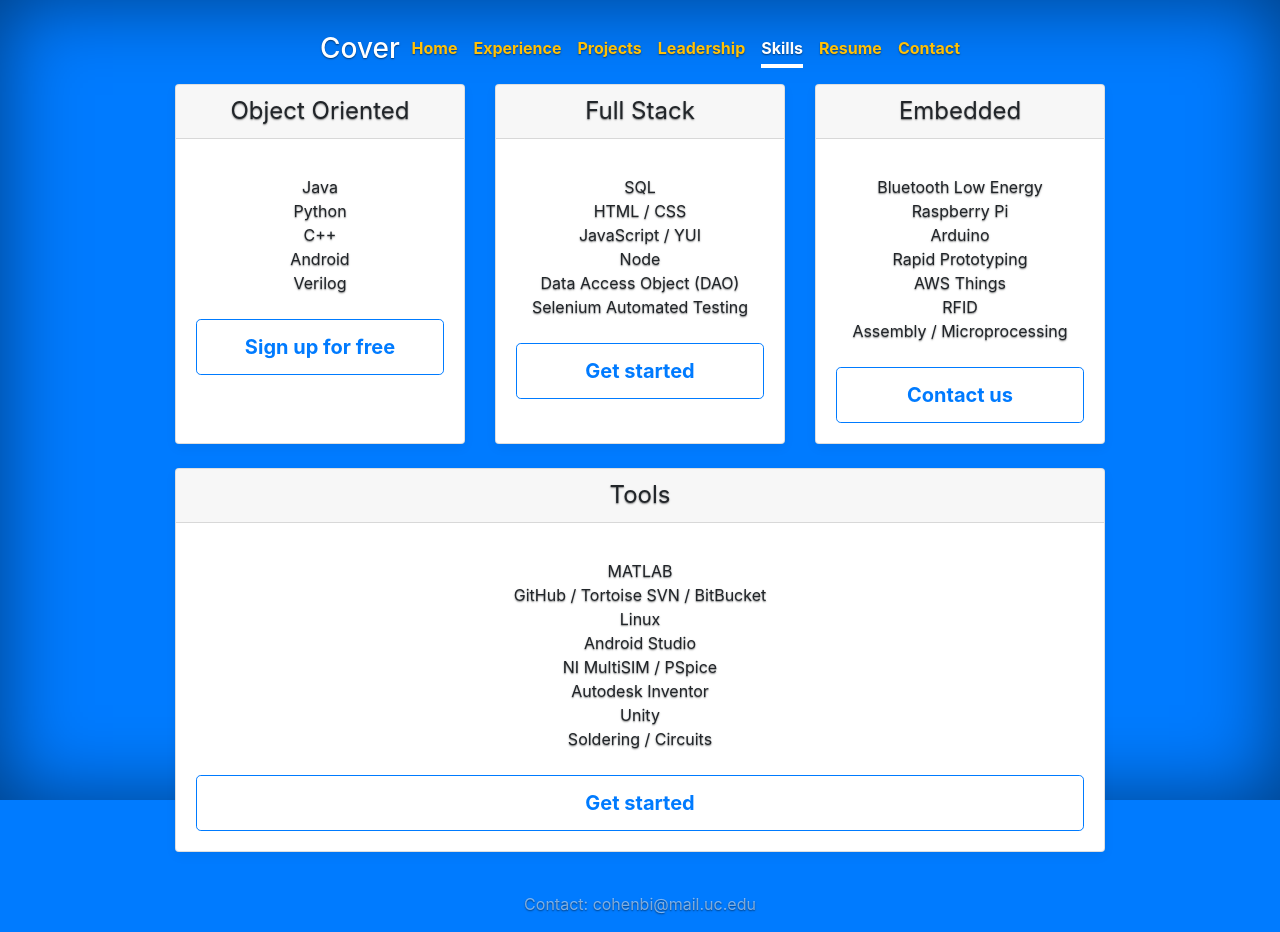
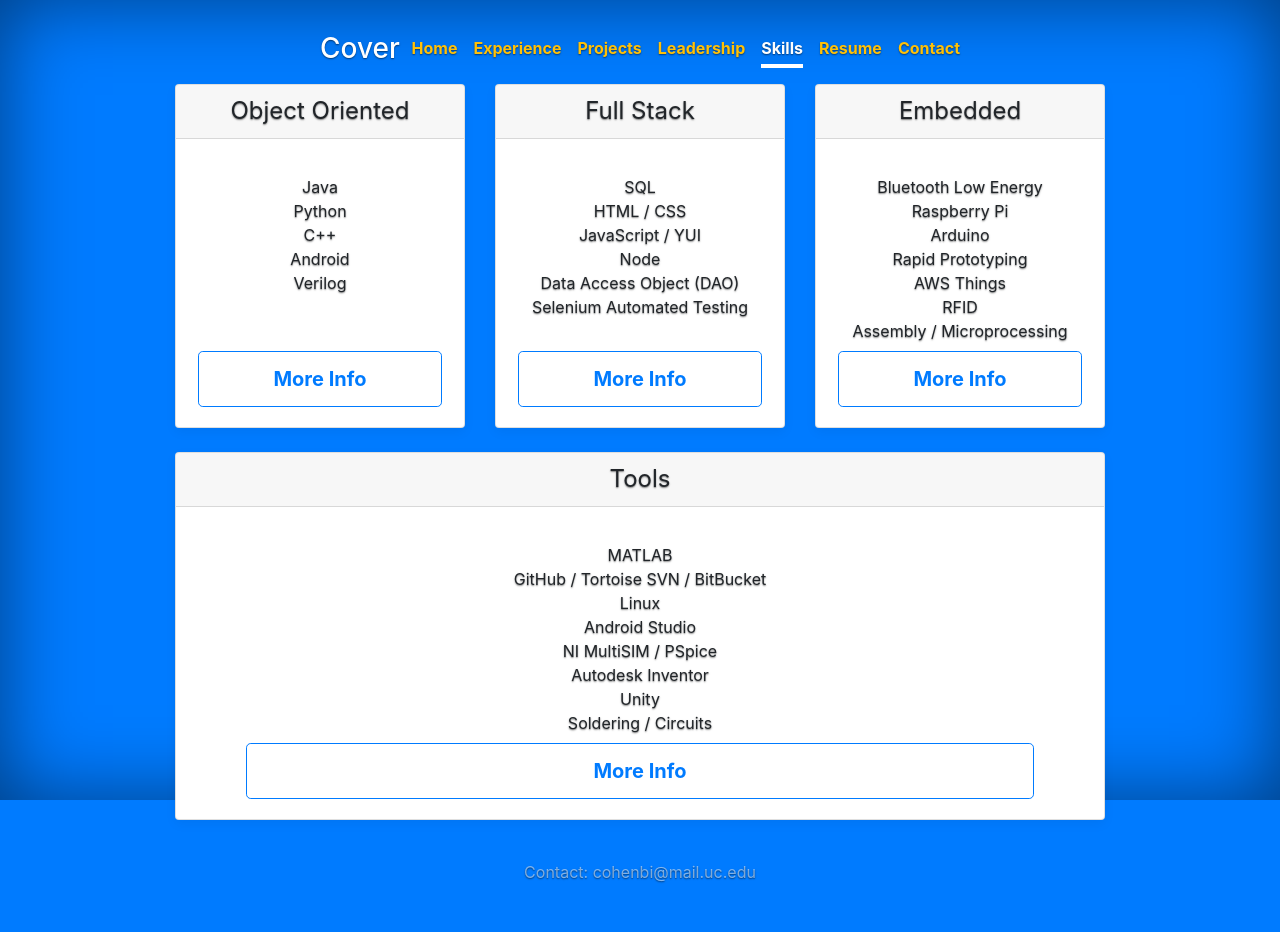
Before and after one commit to bcohen116/Portfolio-website, a plain HTML site: page skills.html in a window 1280 px wide. After the commit the page ends 900 px from the top, so only its background shows below. Drawn offline with nearby package versions, Linux system fonts and the light colour scheme.

Commit message:
Fixed formatting of skills page

```diff
--- a/skills.css
+++ b/skills.css
@@ -36,6 +36,20 @@ body {
   color: #fff;
   text-shadow: 0 .05rem .1rem rgba(0, 0, 0, .5);
   box-shadow: inset 0 0 5rem rgba(0, 0, 0, .5);
+}
+
+.spacer{
+  padding: .75rem 1.25rem;
+}
+
+.card-button{
+  position: absolute;
+  bottom: 1em;
+  width: 85%;
+  margin-left: auto;
+  margin-right: auto;
+  left: 0;
+  right: 0;
 }
 
 .cover-container {
@@ -82,6 +96,11 @@ body {
   }
   .nav-masthead {
     float: right;
+  }
+}
+@media (max-width: 700px) {
+  .card-deck{
+    /* margin-top:10px; */
   }
 }
 
--- a/skills.html
+++ b/skills.html
@@ -18,12 +18,12 @@
 
   <body class="text-center">
     <div class="wrapper d-flex w-100 h-100 p-3 mx-auto flex-column">
-      <div class="cover-container d-flex w-100 h-100 p-3 mx-auto flex-column">
+      <div class="cover-container w-100 h-100 p-3 mx-auto flex-column"><!--d-flex-->
         <header class="masthead mb-auto">
           <div class="inner">
             <h3 class="masthead-brand">Cover</h3>
             <nav class="nav nav-masthead justify-content-center">
-              <a class="nav-link" href="#">Home</a>
+              <a class="nav-link" href="./index.html">Home</a>
               <a class="nav-link" href="./Experience.html">Experience</a>
               <a class="nav-link" href="./Projects.html">Projects</a>
               <a class="nav-link" href="./Leadership.html">Leadership</a>
@@ -50,8 +50,9 @@
                   <li>Android</li>
                   <li>Verilog</li>
                 </ul>
-                <button type="button" class="btn btn-lg btn-block btn-outline-primary">Sign up for free</button>
+                <p class="spacer"></p>
               </div>
+              <button type="button" class="btn btn-lg btn-block btn-outline-primary card-button">More Info</button>
             </div>
             <div class="card mb-4 box-shadow">
               <div class="card-header">
@@ -67,7 +68,8 @@
                   <li>Data Access Object (DAO)</li>
                   <li>Selenium Automated Testing</li>
                 </ul>
-                <button type="button" class="btn btn-lg btn-block btn-outline-primary">Get started</button>
+                <p class="spacer"></p>
+                <button type="button" class="btn btn-lg btn-block btn-outline-primary card-button">More Info</button>
               </div>
             </div>
             <div class="card mb-4 box-shadow">
@@ -84,7 +86,8 @@
                   <li>RFID</li>
                   <li>Assembly / Microprocessing</li>
                 </ul>
-                <button type="button" class="btn btn-lg btn-block btn-outline-primary">Contact us</button>
+                <p class="spacer"></p>
+                <button type="button" class="btn btn-lg btn-block btn-outline-primary card-button">More Info</button>
               </div>
             </div>
             <div class="card mb-4 box-shadow">
@@ -102,7 +105,8 @@
                   <li>Unity</li>
                   <li>Soldering / Circuits</li>
                 </ul>
-                <button type="button" class="btn btn-lg btn-block btn-outline-primary">Get started</button>
+                <p class="spacer"></p>
+                <button type="button" class="btn btn-lg btn-block btn-outline-primary card-button">More Info</button>
               </div>
             </div>
           </div>
```
Also changed, not shown: index.html (+1 -1 lines).
